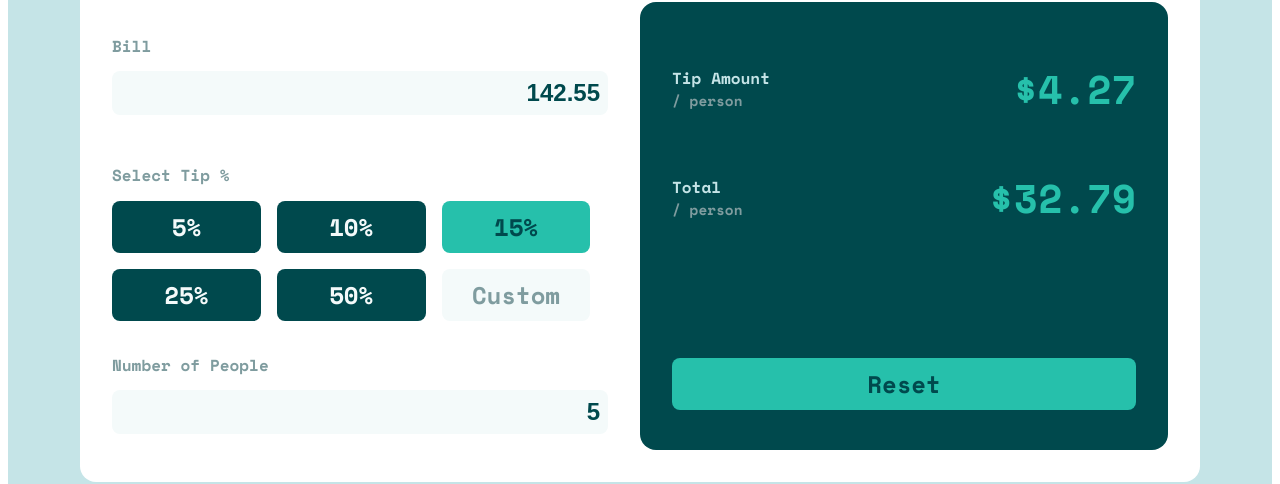
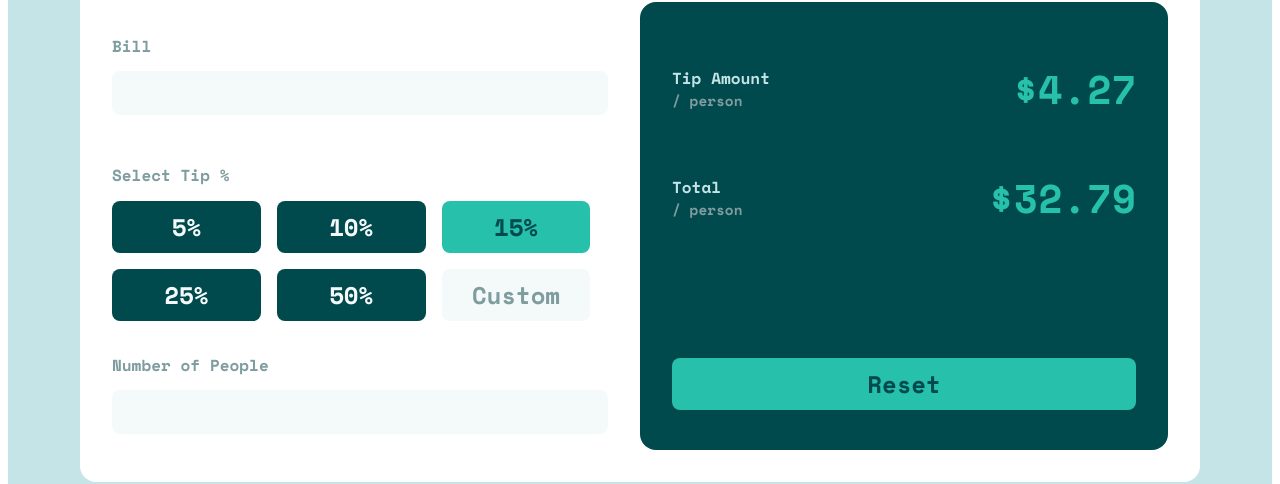
Before and after one commit to Charlie025x/Tip-calculator-app, a React (Create React App) app: page / in a window 1280 px wide. Shown: the part 225-709 px from the top of the page. Built offline with nearby package versions, Linux system fonts and the light colour scheme.

Commit message:
changed text inputs to number inputs, bill and people input are now saved to the state

```diff
--- a/src/App.js
+++ b/src/App.js
@@ -11,6 +11,37 @@ class App extends Component {
       numOfPeople: "",
     };
   }
+
+  onInputchange(event) {
+    // this.setState(
+    //   () => {
+    //     return { bill: event.target.value };
+    //   },
+    //   () => {
+    //     console.log(this.state);
+    //   }
+    // );
+    // console.log(event.target.value);
+  }
+
+  handleBillInput = (event) => {
+    this.setState(
+      () => {
+        return { bill: event.target.value };
+      },
+      () => console.log(this.state)
+    );
+  };
+
+  handlePeopleInput = (event) => {
+    this.setState(
+      () => {
+        return { numOfPeople: event.target.value };
+      },
+      () => console.log(this.state)
+    );
+  };
+
   render() {
     return (
       <>
@@ -19,8 +50,19 @@ class App extends Component {
         <div className="calculator-wrapper">
           <div className="input-wrapper">
             <h2>Bill</h2>
-            <input type="text" name="bill" value="142.55" />
-
+            {/* <input
+              type="number"
+              name="bill"
+              onChange={(event) => {
+                this.setState(
+                  () => {
+                    return { bill: event.target.value };
+                  },
+                  () => console.log(this.state)
+                );
+              }}
+            /> */}
+            <input type="number" name="bill" onChange={this.handleBillInput} />
             <h2>Select Tip %</h2>
             <div className="btn-tip-container">
               <button className="btn-tip">5%</button>
@@ -30,9 +72,8 @@ class App extends Component {
               <button className="btn-tip">50%</button>
               <button className="btn-tip-custom">Custom</button>
             </div>
-
             <h2>Number of People</h2>
-            <input type="text" name="" id="" value="5" />
+            <input type="number" name="" onChange={this.handlePeopleInput} />
           </div>
 
           <div className="answer-wrapper">
--- a/src/index.css
+++ b/src/index.css
@@ -50,7 +50,8 @@
   font-family: inherit;
 }
 
-.calculator-wrapper input[type=text] {
+.calculator-wrapper input[type=text],
+.calculator-wrapper input[type=number] {
   box-sizing: border-box;
   border: none;
   border-radius: 0.5rem;
--- a/src/index.scss
+++ b/src/index.scss
@@ -47,7 +47,8 @@
   font-weight: inherit;
   font-family: inherit;
 }
-.calculator-wrapper input[type="text"] {
+.calculator-wrapper input[type="text"],
+.calculator-wrapper input[type="number"] {
   box-sizing: border-box;
   border: none;
   border-radius: 0.5rem;
```
Also changed, not shown: src/index.min.css, 2 other files (tests, documents, lock files or other folders).
